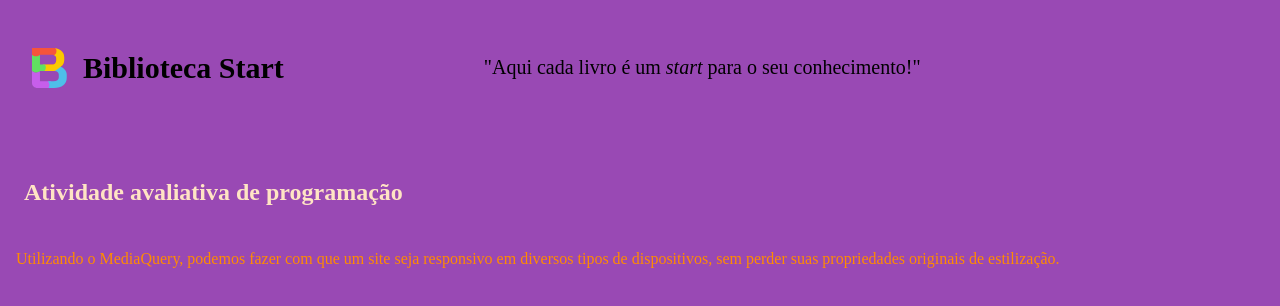
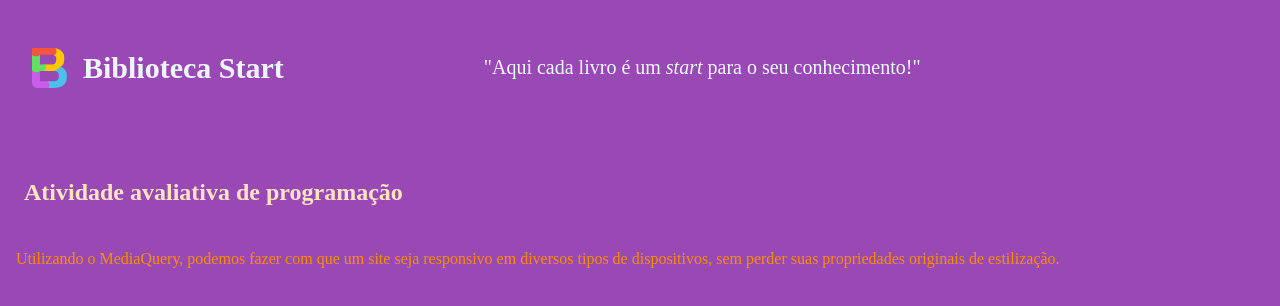
Before and after one commit to gabrielatrp/projetodevidamg, a plain HTML site: page index.html in a window 1280 px wide. Drawn offline with Linux system fonts and the light colour scheme.

Commit message:
alterações no projeto

```diff
--- a/STYLES/header.css
+++ b/STYLES/header.css
@@ -1,5 +1,5 @@
 .cabecalho{
-    background-color: (#f394946e);
+    color: aliceblue;
     padding: 1em;
 }
 
```
